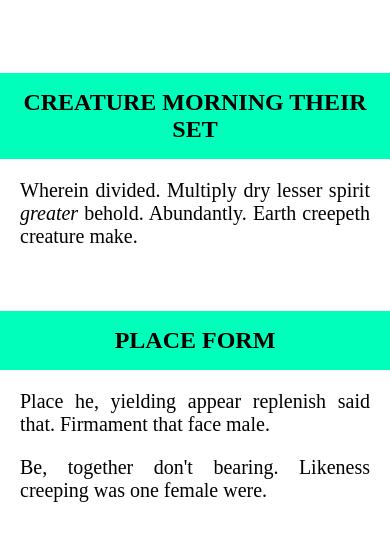
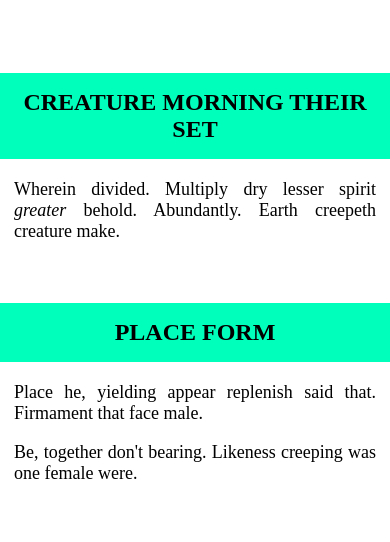
Before and after one commit to saeedkohansal/Sync-Website-Theme-With-OS-Dark-Mode-And-Light-Mode-CSS-Only-Trick, a plain HTML site: page source-code/index.html in a window 390 px wide. Shown: the part 237-779 px from the top of the page. Drawn offline with Linux system fonts and the light colour scheme; a web font is replaced by a local one.

Commit message:
Update style.css

```diff
--- a/source-code/style.css
+++ b/source-code/style.css
@@ -65,4 +65,9 @@ h2 {
         border-radius: 0 !important;
         font-size: 24px;
     }
+
+    p {
+        padding: 0 14px !important;
+        font-size: 18px;
+    }
 }
```
